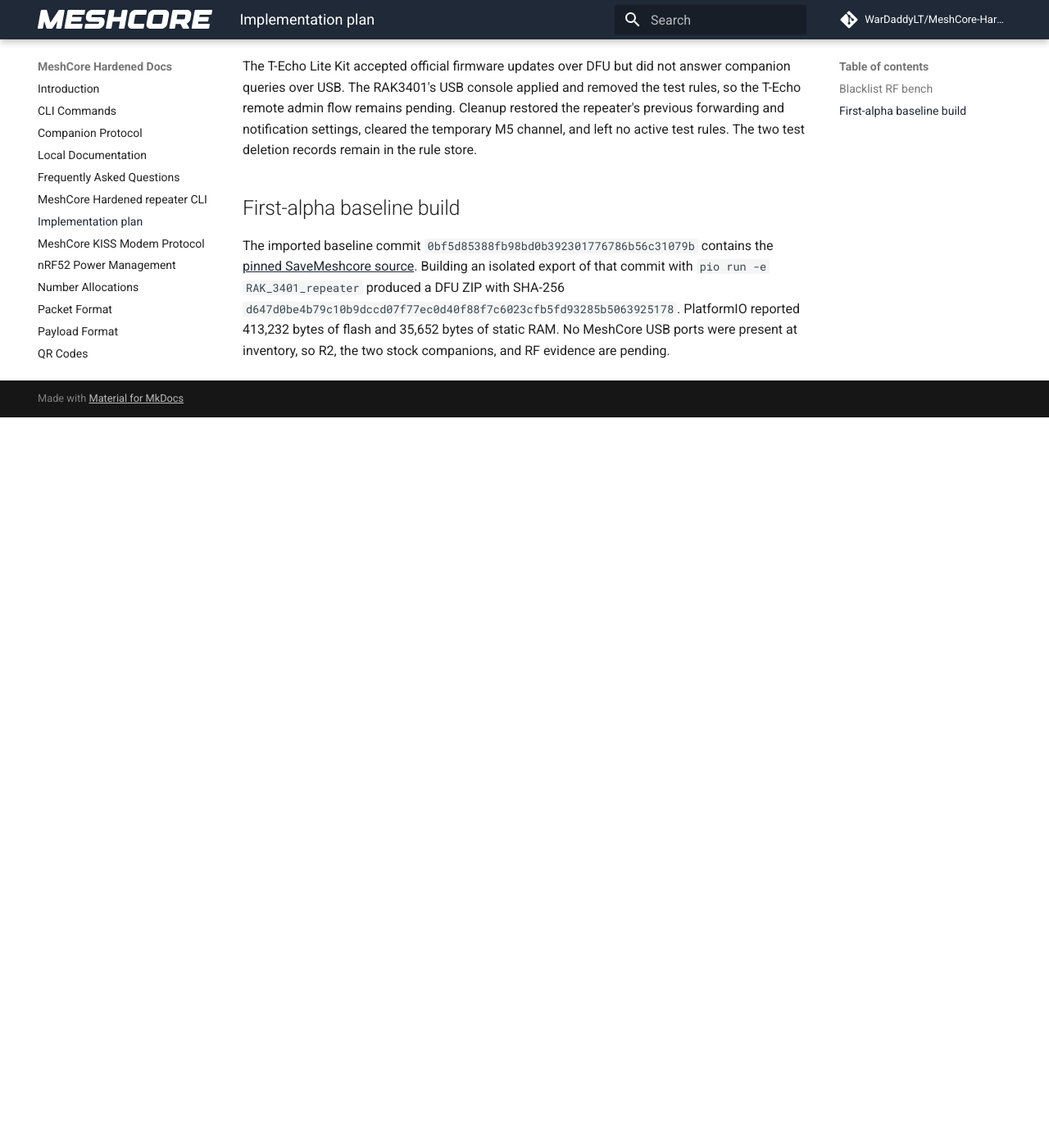
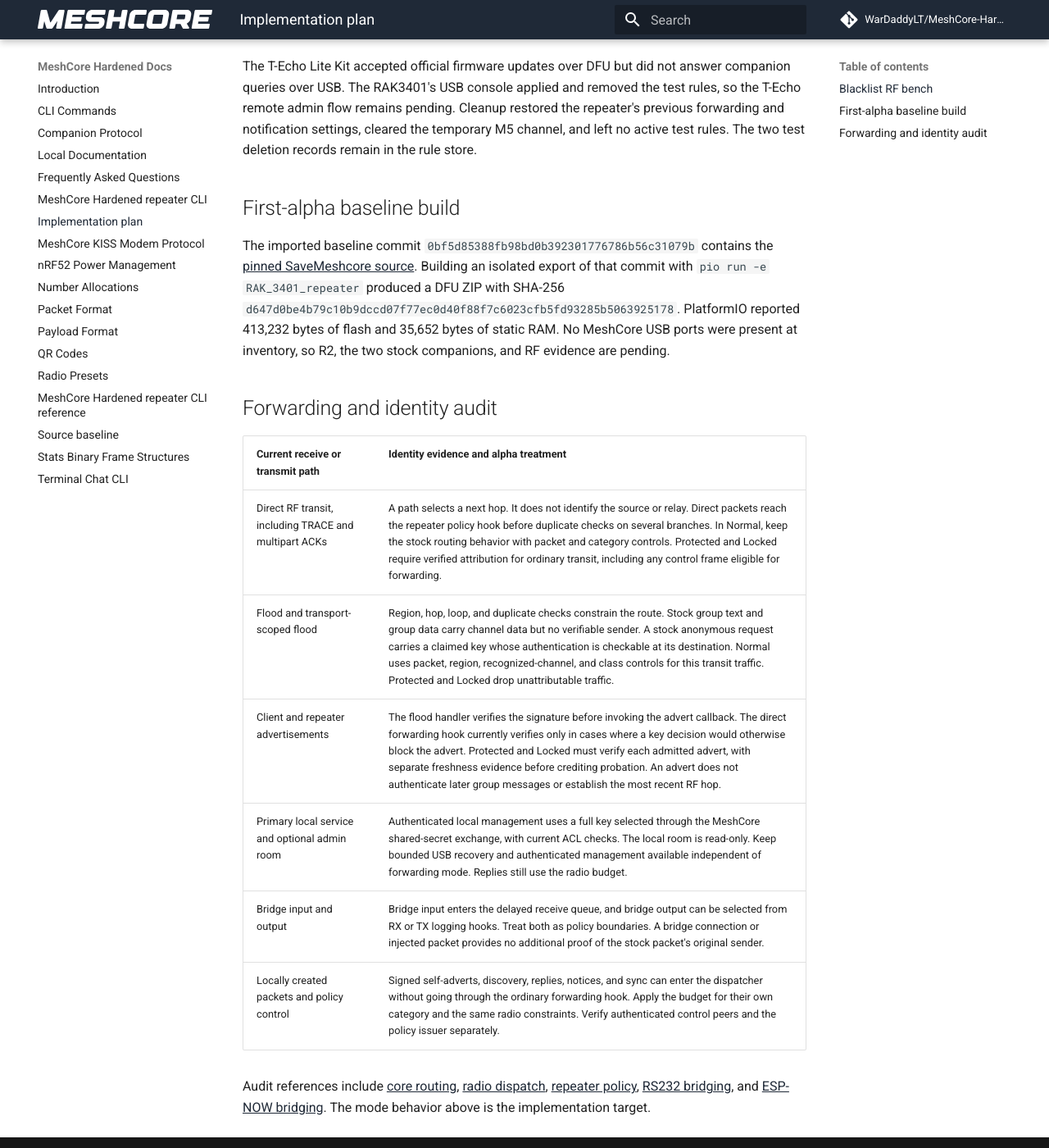
Before and after one commit to WarDaddyLT/MeshCore-Hardened, an MkDocs documentation site: the page built from docs/implementation-plan.md, in a window 1280 px wide and 1400 px high, scrolled down 1247 px. Shown: the whole window at 82% size. Built offline with MkDocs 1.6.1 and Material for MkDocs 9.7.7, drawn with Linux system fonts in a browser that asks for light colours; comment, search, counter and statistics services are not loaded; before the commit the page ends 1756 px from its top, so only the background shows below that.

Commit message:
MSHCHRD-13 Map forwarding paths and identity evidence (#31)

```diff
--- a/docs/implementation-plan.md
+++ b/docs/implementation-plan.md
@@ -27,3 +27,16 @@ The T-Echo Lite Kit accepted official firmware updates over DFU but did not answ
 ## First-alpha baseline build
 
 The imported baseline commit `0bf5d85388fb98bd0b392301776786b56c31079b` contains the [pinned SaveMeshcore source](source-baseline.md). Building an isolated export of that commit with `pio run -e RAK_3401_repeater` produced a DFU ZIP with SHA-256 `d647d0be4b79c10b9dccd07f77ec0d40f88f7c6023cfb5fd93285b5063925178`. PlatformIO reported 413,232 bytes of flash and 35,652 bytes of static RAM. No MeshCore USB ports were present at inventory, so R2, the two stock companions, and RF evidence are pending.
+
+## Forwarding and identity audit
+
+| Current receive or transmit path | Identity evidence and alpha treatment |
+| --- | --- |
+| Direct RF transit, including TRACE and multipart ACKs | A path selects a next hop. It does not identify the source or relay. Direct packets reach the repeater policy hook before duplicate checks on several branches. In Normal, keep the stock routing behavior with packet and category controls. Protected and Locked require verified attribution for ordinary transit, including any control frame eligible for forwarding. |
+| Flood and transport-scoped flood | Region, hop, loop, and duplicate checks constrain the route. Stock group text and group data carry channel data but no verifiable sender. A stock anonymous request carries a claimed key whose authentication is checkable at its destination. Normal uses packet, region, recognized-channel, and class controls for this transit traffic. Protected and Locked drop unattributable traffic. |
+| Client and repeater advertisements | The flood handler verifies the signature before invoking the advert callback. The direct forwarding hook currently verifies only in cases where a key decision would otherwise block the advert. Protected and Locked must verify each admitted advert, with separate freshness evidence before crediting probation. An advert does not authenticate later group messages or establish the most recent RF hop. |
+| Primary local service and optional admin room | Authenticated local management uses a full key selected through the MeshCore shared-secret exchange, with current ACL checks. The local room is read-only. Keep bounded USB recovery and authenticated management available independent of forwarding mode. Replies still use the radio budget. |
+| Bridge input and output | Bridge input enters the delayed receive queue, and bridge output can be selected from RX or TX logging hooks. Treat both as policy boundaries. A bridge connection or injected packet provides no additional proof of the stock packet's original sender. |
+| Locally created packets and policy control | Signed self-adverts, discovery, replies, notices, and sync can enter the dispatcher without going through the ordinary forwarding hook. Apply the budget for their own category and the same radio constraints. Verify authenticated control peers and the policy issuer separately. |
+
+Audit references include [core routing](../src/Mesh.cpp), [radio dispatch](../src/Dispatcher.cpp), [repeater policy](../examples/simple_repeater/MyMesh.cpp), [RS232 bridging](../src/helpers/bridges/RS232Bridge.cpp), and [ESP-NOW bridging](../src/helpers/bridges/ESPNowBridge.cpp). The mode behavior above is the implementation target.
```
